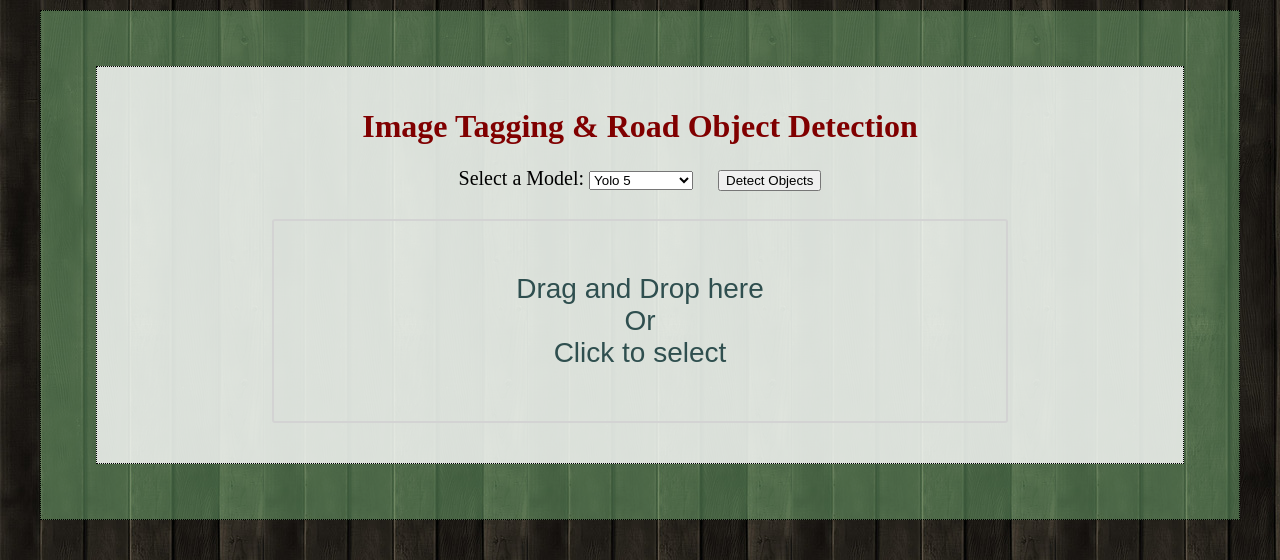
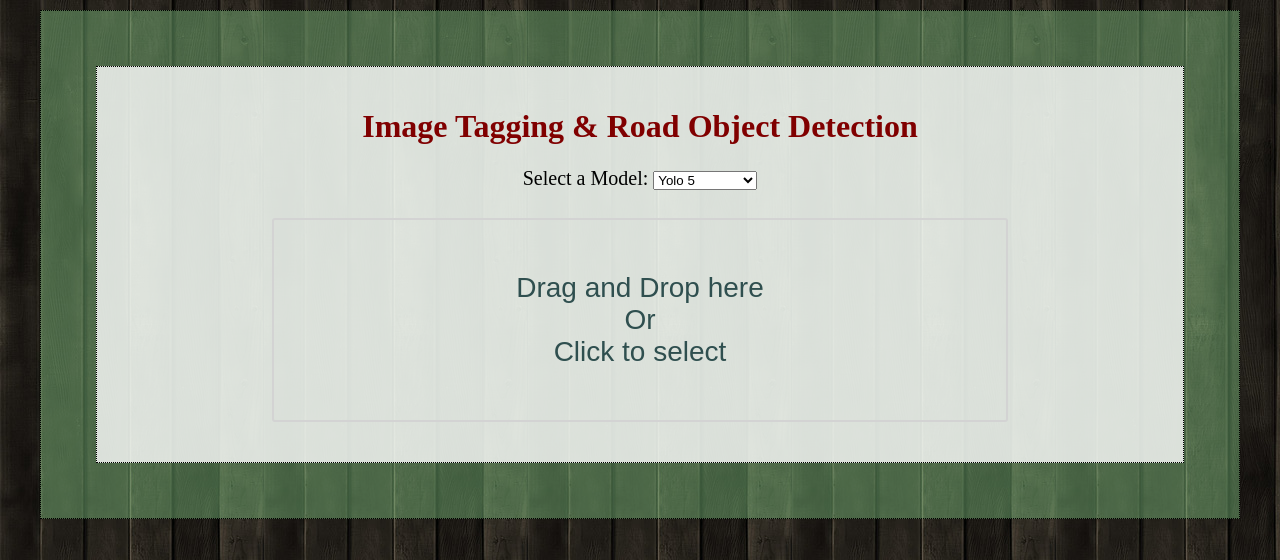
Before and after one commit to ashraffsmd/object-detection-fastapi, a FastAPI app: page / in a window 1280 px wide. Shown: the top 560 px of the page. Run offline with FastAPI, Linux system fonts and the light colour scheme; parts of the project's set-up code (start-up, migrations or seed data) failed here and were passed over; some libraries are stand-ins or nearby versions.

Commit message:
Misc changes

```diff
--- a/main.py
+++ b/main.py
@@ -51,7 +51,7 @@ def root(request: Request) -> dict:
     )
 
 @app.post("/get-objects")
-async def detect_food_return_json_result(file: bytes = File(...), model_type: str = Form(None)):
+async def detect_json_result(file: bytes = File(...), model_type: str = Form(None)):
     input_image = get_image_from_bytes(file)
     model = models[model_type]
     if model_type == 'yolo5':
@@ -74,7 +74,7 @@ async def detect_food_return_json_result(file: bytes = File(...), model_type: st
 
 
 @app.post("/get-detection")
-async def detect_food_return_base64_img(file: bytes = File(...), model_type: str = Form(None)):
+async def detect_base64_img(file: bytes = File(...), model_type: str = Form(None)):
     input_image = get_image_from_bytes(file)
     model = models[model_type]
     if model_type == 'yolo5':
--- a/static/css_final.css
+++ b/static/css_final.css
@@ -26,9 +26,14 @@ body
     display: none;
 }
 
+#detect-button {
+    display: none;
+}
+
 #error {
     color: red;
     font-size: 18px;
+    display: none;
 }
 
 .upload-area{
@@ -75,3 +80,7 @@ body
 #objects {
     text-align: center;
 }
+
+#objects th {
+    color: #3e19fa;
+}
--- a/templates/index.html
+++ b/templates/index.html
@@ -10,7 +10,7 @@
             <div id="content">
                 <h1 style="color: maroon;">Image Tagging & Road Object Detection</h1>
                 <input type="file" id="myFile"/>
-                <span style="font-size: 20px;">Select a Model: </span><select id="model_type"><option value="yolo5" selected>Yolo 5</option><option value="scaled_yolo4">Scaled Yolo 4</option><option value="ssd" disabled>SSD</option></select><button style="margin-left:25px;" onclick="myFunction()">Detect Objects</button><br/><br/>
+                <span style="font-size: 20px;">Select a Model: </span><select id="model_type"><option value="yolo5" selected>Yolo 5</option><option value="scaled_yolo4">Scaled Yolo 4</option><option value="ssd" disabled>SSD</option></select><button id="detect-button" style="margin-left:25px;" onclick="myFunction()">Detect Objects</button><br/><br/>
                 <div id="messages">
                     <span id="error">Please drop / select a model below.</span>
                 </div>
@@ -18,6 +18,7 @@
                     <span id="drop-text">Drag and Drop here<br/>Or<br/>Click to select</span>
                 </div>
                 <div id="results">
+                    <span id="time" style="font-size: 18px;"></span><br/><br/>
                     <img id="demo"></img>
                     <div id="objects-container">
                         <h2>Detected Objects</h2>
@@ -33,9 +34,11 @@
                 var x = document.getElementById("myFile");
                 if (!x.files.length) {
                     $('#error').show();
+                    $('#detect-button').hide();
                     return;
                 } else {
                     $('#error').hide();
+                    $('#detect-button').show();
                 }
                 let formData = fd || new FormData();
 
@@ -43,6 +46,9 @@
                     formData.append("file", x.files[0]);
                 }
                 formData.append("model_type", document.getElementById('model_type').value);
+
+                var startTime = new Date(), endTime, finished = false;
+
                 fetch('/get-detection', {method: "POST", body: formData})
                 .then((response) => {
                     response.blob().then((blobResponse) => {
@@ -50,6 +56,14 @@
                         const urlCreator = window.URL || window.webkitURL;
                         document.getElementById('demo').src = urlCreator.createObjectURL(data);
                         document.getElementById('results').style.display = 'block';
+                        if (!finished) {
+                            finished = true;
+                        } else {
+                            endTime = new Date();
+                            var timeDiff = (endTime - startTime) / 1000
+                            var seconds = timeDiff.toFixed(6);
+                            $('#time').text("Inference time (in seconds): " + seconds);
+                        }
                     });
                 });
                 fetch('/get-objects', {method: "POST", body: formData, headers: {'accept': 'application/json'}})
@@ -65,6 +79,14 @@
                     });
                     table.rows.add(dataset).draw();
                     $('#drop-text').text("Drop / Select another image");
+                    if (!finished) {
+                        finished = true;
+                    } else {
+                        endTime = new Date();
+                        var timeDiff = (endTime - startTime) / 1000
+                        var seconds = timeDiff.toFixed(6);
+                        $('#time').text("Inference time (in seconds): " + seconds);
+                    }
                 });
             }
             $(document).ready(function () {
--- a/util.py
+++ b/util.py
@@ -27,7 +27,7 @@ def get_models():
     return models
 
 def get_yolov5():
-    model = torch.hub.load('ultralytics/yolov5', 'custom', path='./model/yolov5.pt')
+    model = torch.hub.load('ultralytics/yolov5', 'custom', path='./model/yolov5.pt', force_reload=True)
     model.conf = 0.5
     return model
 
```
